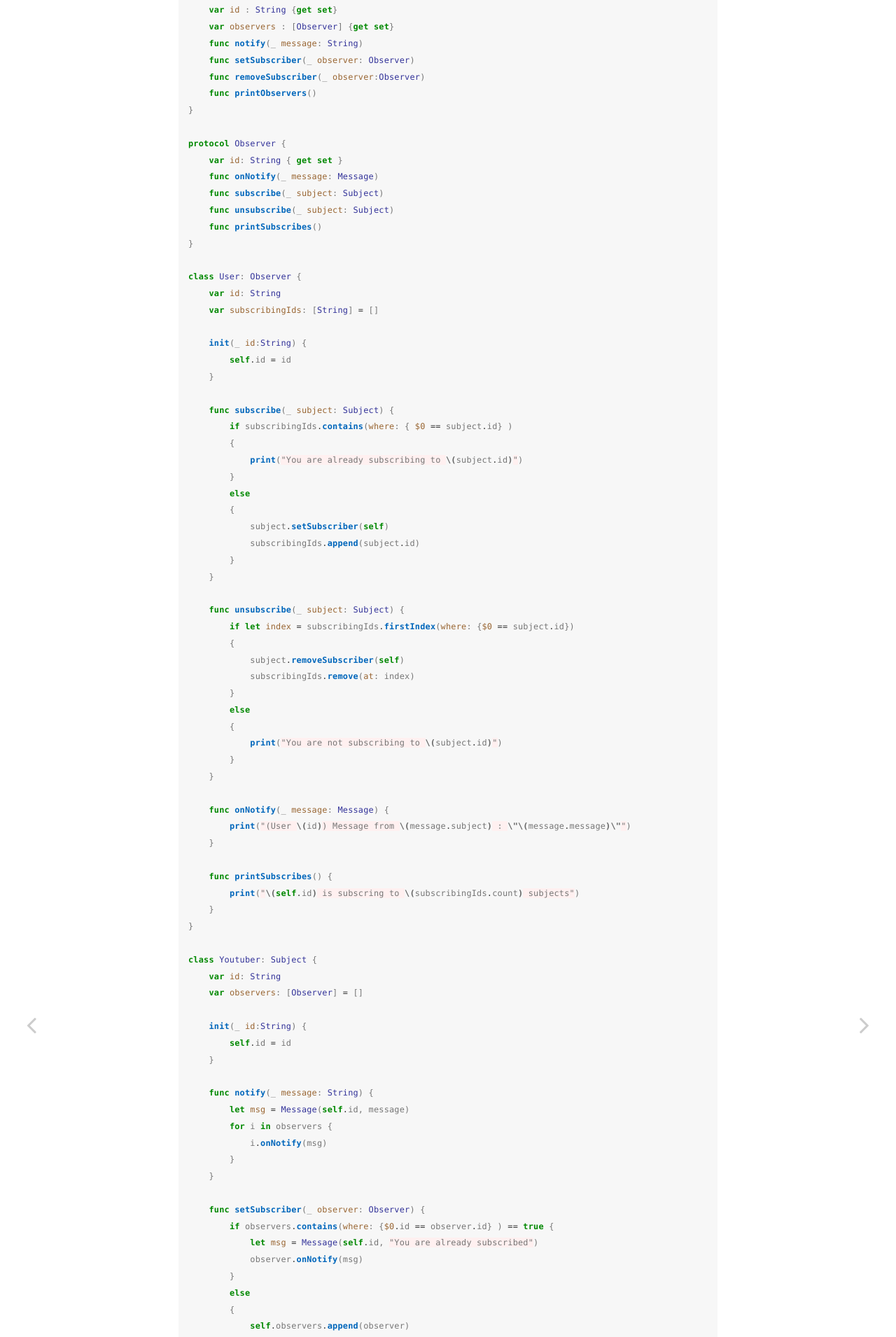
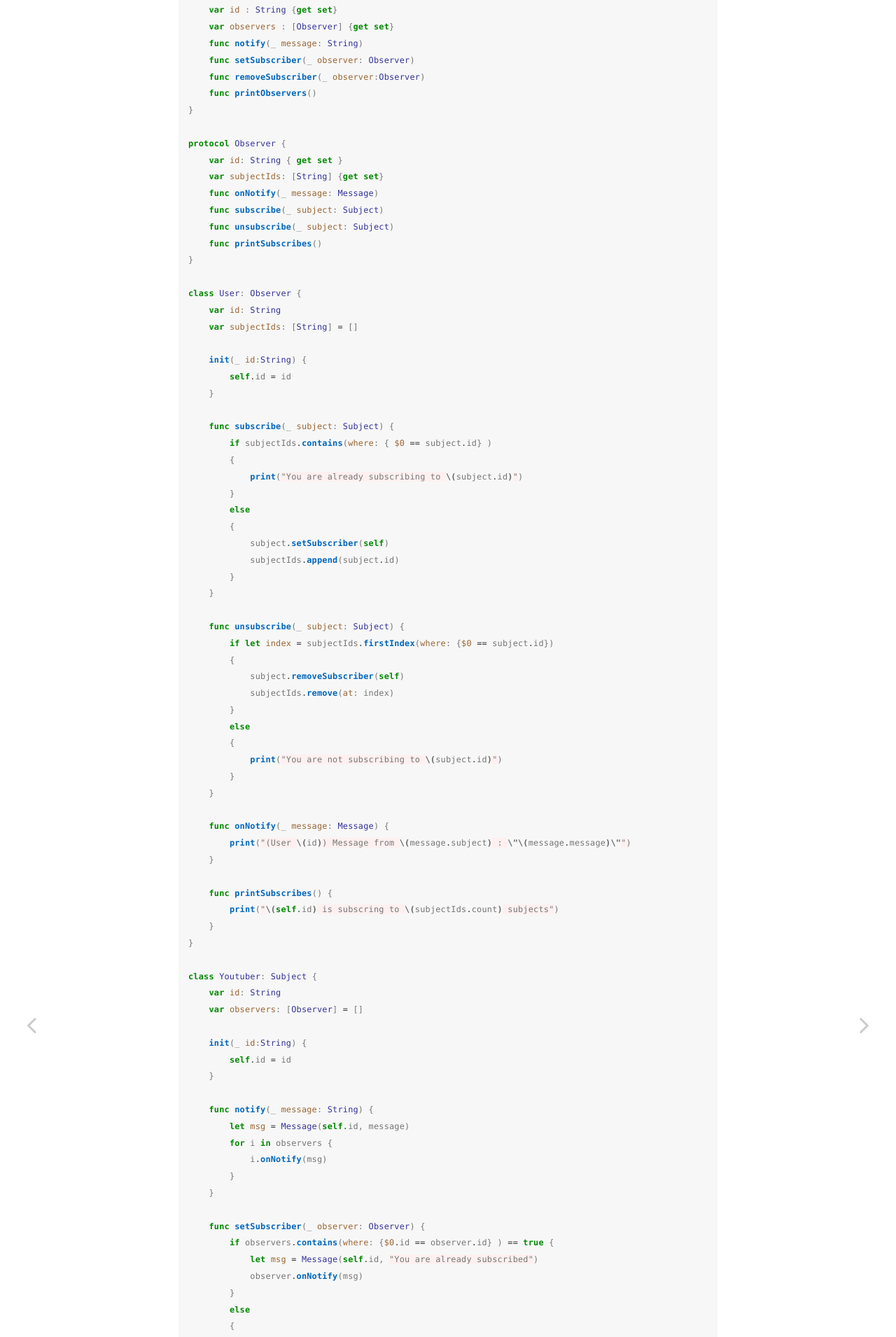
Before and after one commit to nicemiro/nicemiro.github.io, a Jekyll site: the page built from _posts/design_pattern/2024-08-16-ObserverPattern.md, in a window 1280 px wide. Shown: the part 1061-2971 px from the top of the page at 70% size. Built offline with Jekyll 4.4.1, drawn with Linux system fonts in a browser that asks for light colours.

Commit message:
save progress

```diff
--- a/_posts/design_pattern/2024-08-16-ObserverPattern.md
+++ b/_posts/design_pattern/2024-08-16-ObserverPattern.md
@@ -57,6 +57,7 @@ protocol Subject {
 
 protocol Observer {
     var id: String { get set }
+    var subjectIds: [String] {get set}
     func onNotify(_ message: Message)
     func subscribe(_ subject: Subject)
     func unsubscribe(_ subject: Subject)
@@ -65,29 +66,29 @@ protocol Observer {
 
 class User: Observer {
     var id: String
-    var subscribingIds: [String] = []
+    var subjectIds: [String] = []
 
     init(_ id:String) {
         self.id = id
     }
 
     func subscribe(_ subject: Subject) {
-        if subscribingIds.contains(where: { $0 == subject.id} )
+        if subjectIds.contains(where: { $0 == subject.id} )
         {
             print("You are already subscribing to \(subject.id)")
         }
         else
         {
             subject.setSubscriber(self)
-            subscribingIds.append(subject.id)
+            subjectIds.append(subject.id)
         }
     }
 
     func unsubscribe(_ subject: Subject) {
-        if let index = subscribingIds.firstIndex(where: {$0 == subject.id})
+        if let index = subjectIds.firstIndex(where: {$0 == subject.id})
         {
             subject.removeSubscriber(self)
-            subscribingIds.remove(at: index)
+            subjectIds.remove(at: index)
         }
         else
         {
@@ -100,7 +101,7 @@ class User: Observer {
     }
 
     func printSubscribes() {
-        print("\(self.id) is subscring to \(subscribingIds.count) subjects")
+        print("\(self.id) is subscring to \(subjectIds.count) subjects")
     }
 }
 
```
